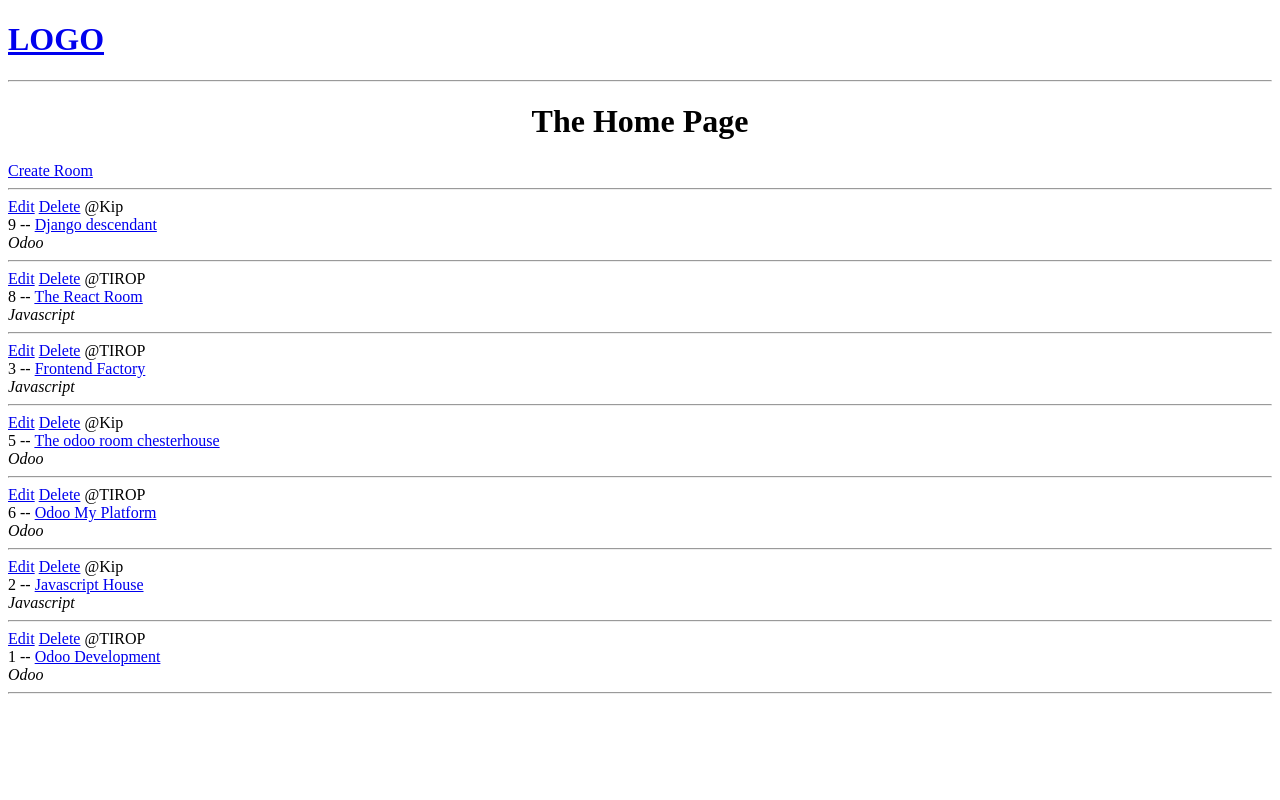
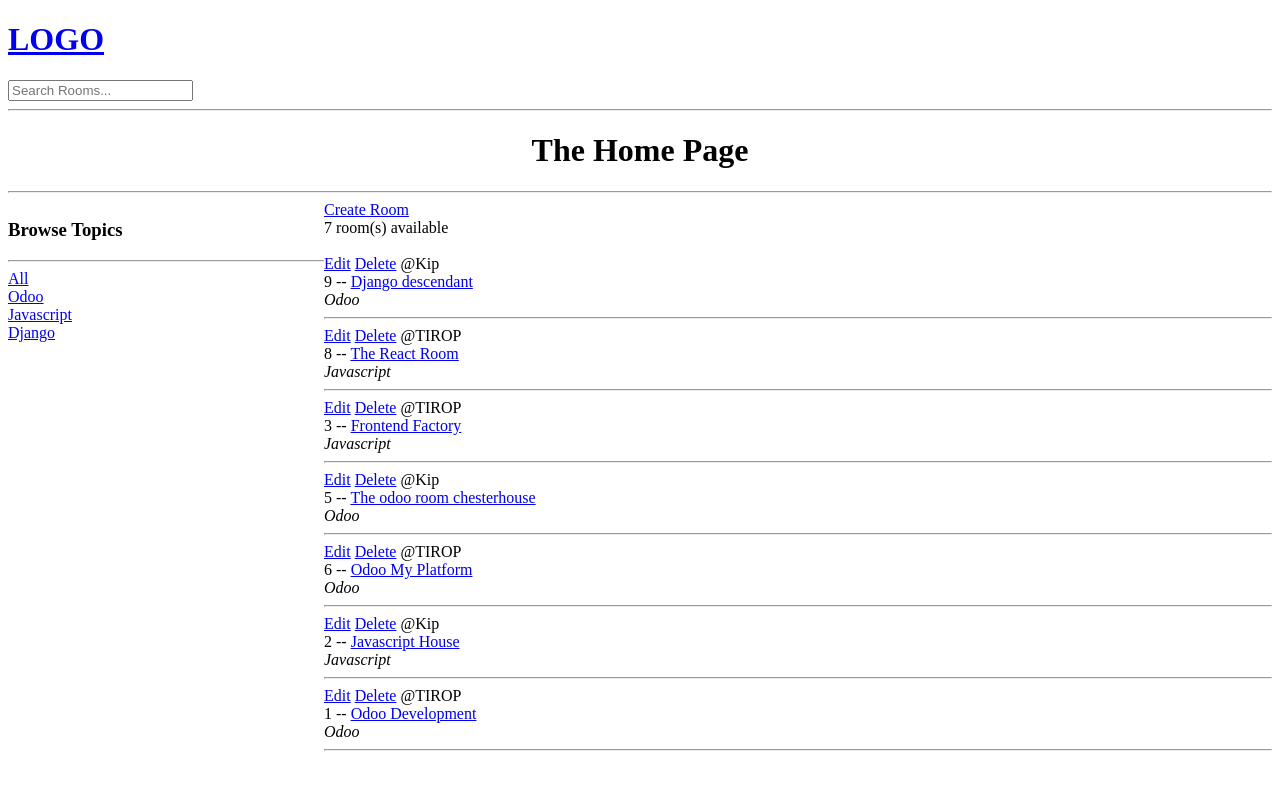
Before and after one commit to Antoh1/studymate, a Django app: page / in a window 1280 px wide. Run offline with Django 4.2, Linux system fonts and the light colour scheme; data comes from the database, SQL or seed files in the repository; both versions use the stored data as it was after the commit.

Commit message:
[UPDT] added search functionality

```diff
--- a/base/templates/base/index.html
+++ b/base/templates/base/index.html
@@ -2,13 +2,35 @@
 {% extends 'main.html' %}
 
 {% block content %}
+
+<style>
+    .home_sidebar {
+        display: grid;
+        grid-template-columns: 1fr 3fr;
+    }
+</style>
+
 <hr>
 <h1 align="center">The Home Page</h1>
-<div><a href="{% url 'room-form' %}">Create Room</a></div>
+
 <hr>
+<div class="home_sidebar">
+    <div>
+        <h3>Browse Topics</h3>
+        <hr>
+        <div>
+            <a href="{% url 'study-home' %}">All</a><br/>
+        </div>
+        {% for topic in topics %}
+        <div>
+            <a href="{% url 'study-home' %}?q={{topic.name}}">{{topic.name}}</a><br/>
+        </div>
+        {% endfor %}
+    </div>
 
     <div>
-<div>
+        <div><a href="{% url 'room-form' %}">Create Room</a></div>
+        <span>{{ rooms_count }} room(s) available</span><br/><br/>
         {% for room in rooms %}
         <a href="{% url 'update-form' room.id %}">Edit</a>
         <a href="{% url 'delete-form' room.id %}">Delete</a>
--- a/base/views.py
+++ b/base/views.py
@@ -1,6 +1,7 @@
 from django.shortcuts import render, redirect
-from .models import Room, Message
+from .models import Room, Message, Topic
 from .forms import RoomForm
+from django.db.models import Q
 
 # rooms = [
 #     {'id':1, 'name':'The art of python'},
@@ -9,8 +10,11 @@ from .forms import RoomForm
 # ]
 
 def home(request):
-    rooms = Room.objects.all()
-    context = {'rooms':rooms}
+    q = request.GET.get('q') if request.GET.get('q') != None else ''
+    rooms = Room.objects.filter(Q(topic__name__icontains=q) | Q(host__username__icontains=q) | Q(name__icontains=q))
+    topics = Topic.objects.all()
+    rooms_count = rooms.count()
+    context = {'rooms':rooms, 'topics':topics, 'rooms_count':rooms_count}
     return render(request, 'base/index.html', context)
 
 def room(request, pk):
--- a/templates/navbar.html
+++ b/templates/navbar.html
@@ -1,3 +1,6 @@
-<a href="#">
-    <h1><a href=" ">LOGO</a></h1>
-</a>
+<div>
+    <h1><a href="{% url 'study-home' %}">LOGO</a></h1>
+    <form method="" action="{% url 'study-home' %}">
+        <input type="text" name="q" placeholder="Search Rooms..."/>
+    </form>
+</div>
```
Also changed, not shown: db.sqlite3. Lines whose indentation alone changed are shown as unchanged.
